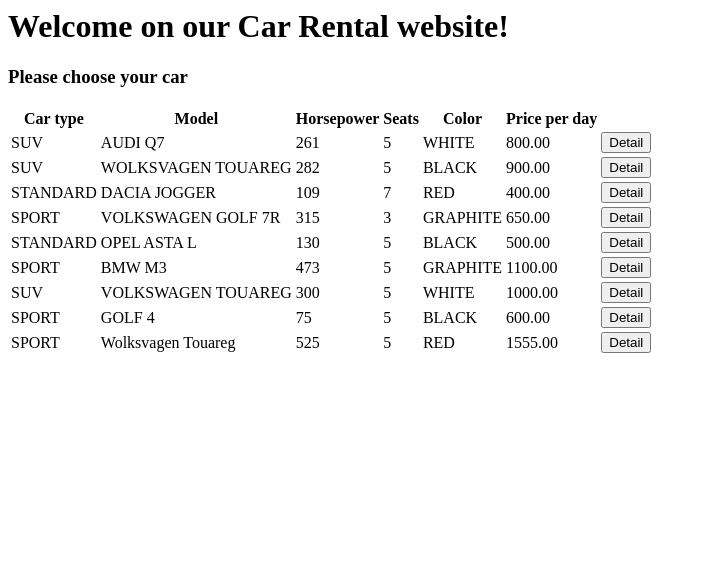
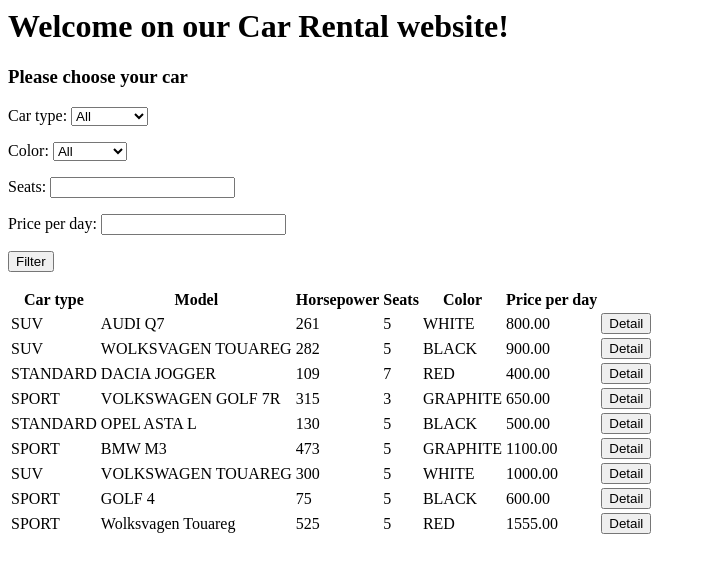
Before and after one commit to Jedrzej44/dj_application, a Django app: page /home/ in a window 1280 px wide. Shown: the top 573 px of the page, without its empty margins (0-706 px from the left). Run offline with Django 5.2, Linux system fonts and the light colour scheme; data comes from the database, SQL or seed files in the repository; both versions use the stored data as it was after the commit.

Commit message:
filtration added

```diff
--- a/reservations/forms.py
+++ b/reservations/forms.py
@@ -29,3 +29,8 @@ class ConfirmReservationForm(forms.Form):
         if age < 18:
             raise ValidationError("You must be at least 18 years old to reserve a car")
         return birth_day
+class CarFilterForm(forms.Form):
+    car_type = forms.ChoiceField(choices=[("None", "All"), ("SUV", "SUV"), ("SPORT", "Sport"), ("STANDARD", "Standard")], required=False)
+    color = forms.ChoiceField(choices=[("None", "All"), ("BLACK", "Black"), ("WHITE", "White"), ("RED", "Red"), ("GRAPHITE", "Graphite")], required=False)
+    seats = forms.IntegerField(min_value=1, required=False)
+    price_per_day = forms.DecimalField(required=False)
--- a/reservations/models.py
+++ b/reservations/models.py
@@ -32,6 +32,8 @@ class Reservation(models.Model):
     date_of_creation = models.DateTimeField(auto_now_add=True)
     client = models.ForeignKey(Client, on_delete=models.CASCADE)
     car = models.ForeignKey(Car, on_delete=models.PROTECT, related_name ="reservations")
+    start_date = models.DateField(null=True)
+    end_date = models.DateField(null=True)
     reservation_days = models.PositiveIntegerField(default=1)
     total_price = models.DecimalField(decimal_places=2, max_digits=10, editable=False)
 
@@ -40,5 +42,6 @@ class Reservation(models.Model):
 
 
     def save(self, *args, **kwargs):
+        self.reservation_days = (self.end_date - self.start_date).days + 1
         self.total_price = self.car.price_per_day * self.reservation_days
         super(Reservation, self).save(*args, **kwargs)
--- a/reservations/templates/home_view.html
+++ b/reservations/templates/home_view.html
@@ -1,6 +1,17 @@
+
+<head>
+    <title>Welcome on our Car Rental website!</title>
+</head>
+<body>
     <h1>Welcome on our Car Rental website!</h1>
 
     <h3>Please choose your car</h3>
+
+    <form method="post" action="{% url 'home_view' %}">
+        {% csrf_token %}
+        {{ form.as_p }}
+        <button type="submit">Filter</button>
+    </form>
 
     <table>
         <tr>
@@ -23,4 +34,5 @@
             <td><a href="{% url 'car_detail' object.id %}"><button>Detail</button></a></td>
         </tr>
         {% endfor %}
-</ul>
+    <table>
+</body>
--- a/reservations/views.py
+++ b/reservations/views.py
@@ -1,14 +1,52 @@
 from django.shortcuts import render
 from django.shortcuts import get_object_or_404, redirect, render
 from django.views.generic import ListView, DetailView
-from reservations.forms import ConfirmReservationForm
+from reservations.forms import ConfirmReservationForm, CarFilterForm
 from reservations.models import Car, Client, Reservation
+from django.db.models import Q
 
-# Create your views here.
+
+def filter_choice_field(qs, field, field_value):
+    if field_value != "None":
+        qs = qs.filter(**{field: field_value})
+    return qs
+
+def filter_non_required_field(qs, field, field_value):
+    if field_value is not None:
+        qs = qs.filter(**{field: field_value})
+    return qs
+
 class HomeView(ListView):
     model = Car
     template_name = "home_view.html"
     context_object_name = "object_list"
+
+
+    def get_queryset(self):
+        qs = Car.objects.prefetch_related("reservations").all()
+        return qs
+
+    def get_context_data(self, **kwargs):
+        context = super().get_context_data(**kwargs)
+        context["form"] = CarFilterForm()
+        return context
+
+    def post(self, request, *args, **kwargs):
+        qs = self.get_queryset()
+        filter_form = CarFilterForm(request.POST)
+        if filter_form.is_valid():
+            car_type = filter_form.cleaned_data["car_type"]
+            color = filter_form.cleaned_data["color"]
+            seats = filter_form.cleaned_data["seats"]
+            price_per_day = filter_form.cleaned_data["price_per_day"]
+
+            qs = filter_choice_field(qs, field="car_type", field_value=car_type)
+            qs = filter_choice_field(qs, field="color", field_value=color)
+            qs = filter_non_required_field(qs, field="seats", field_value=seats)
+            qs = filter_non_required_field(qs, field="price_per_day", field_value=price_per_day)
+
+        context = {self.context_object_name: qs, "form": filter_form}
+        return render(request, self.template_name, context)
 
 class CarDetailView(DetailView):
     model = Car
```
Also changed, not shown: db.sqlite3, reservations/migrations/0008_reservation_end_date_reservation_start_date.py (added). Lines whose indentation alone changed are shown as unchanged.
